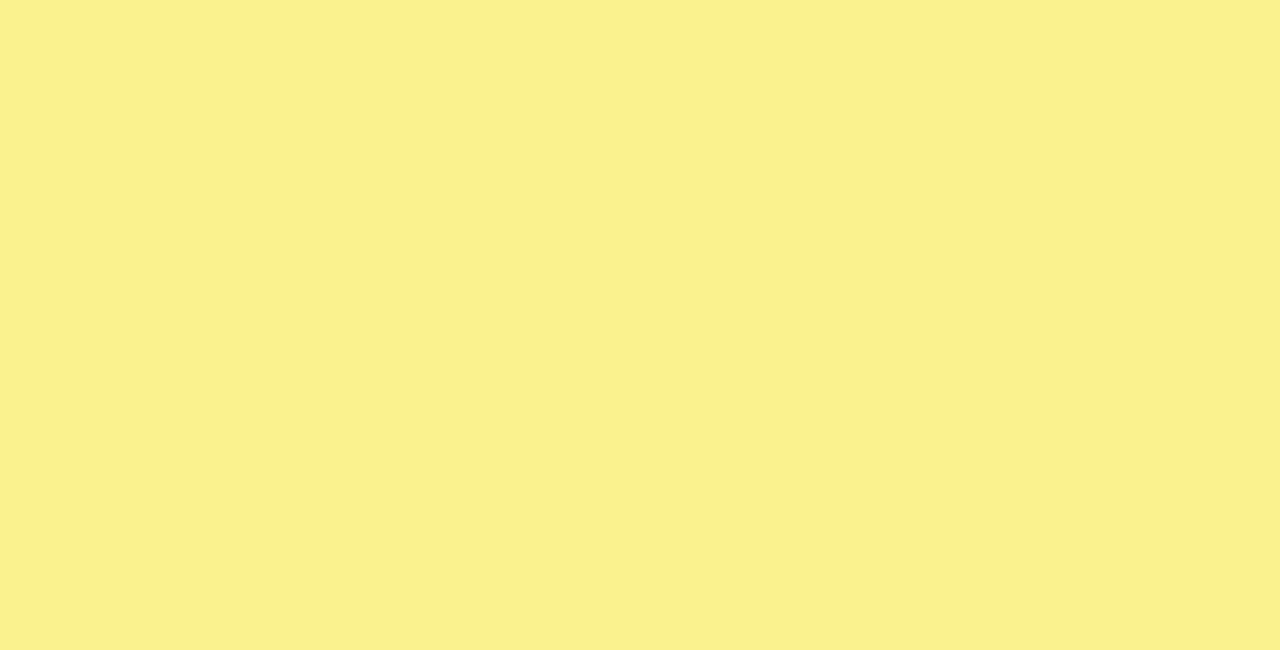
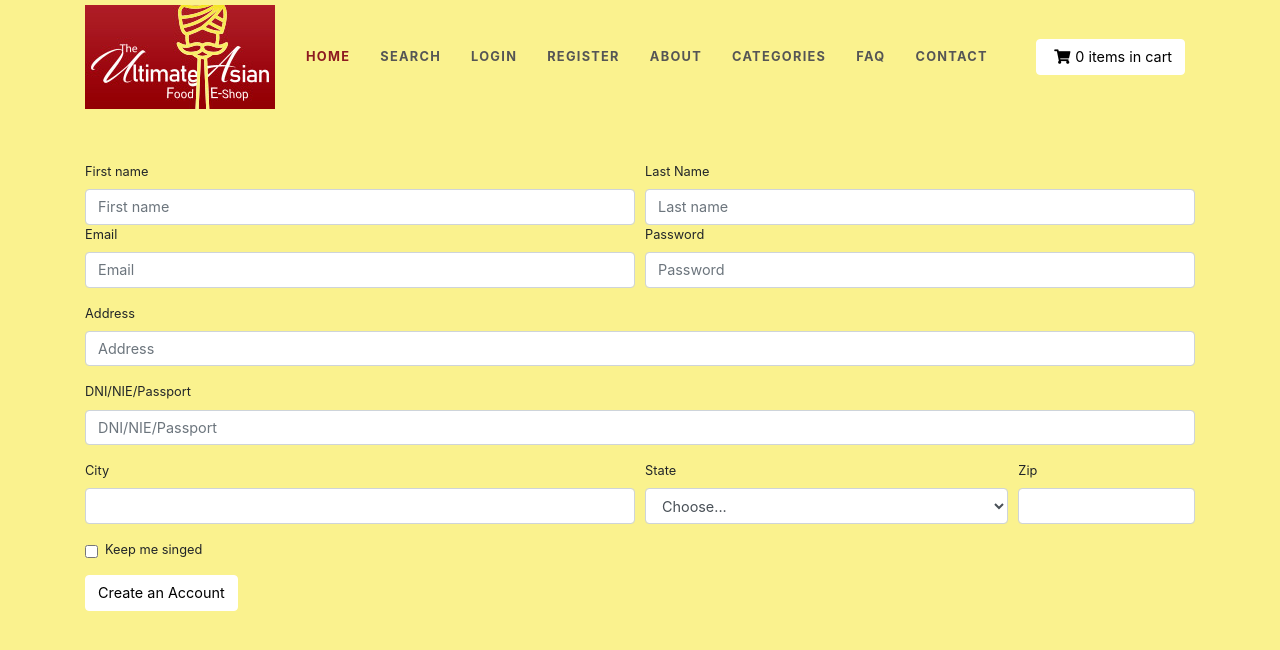
Before and after one commit to Kobyjc08/Frontend_Ultimate_Asian_Food, a React (Create React App) app in the folder frontend/: page /Register in a window 1280 px wide. Shown: the top 650 px of the page. Built offline with nearby package versions, Linux system fonts and the light colour scheme.

Commit message:
Add Login,Register,About, FAQ and contact pages

```diff
--- a/frontend/src/index.css
+++ b/frontend/src/index.css
@@ -99,4 +99,6 @@ code {
   padding: 10rem;
   margin: 10rem;
 }
+
+
 /* Jorge Css - end */
--- /dev/null
+++ b/frontend/src/pages/About.js
@@ -0,0 +1,18 @@
+import React from "react";
+import { Layout } from "../layout/Layout";
+import { Container } from "react-bootstrap";
+import aboutImage from '../images/about_us.jpg'
+
+const About = () => {
+    return <Layout>
+        <Container>
+                  <h2 className="red-letters">About Us</h2>
+            <h4>We are A professional e-shop for Asian food articles in Spain. Established in 2020, this idea was born beacuse the community of people from Pakistan, India and Bangladesh is growing steadily and will be interested in buying ingredients that they cannot easily find in the Spanish shops, in an e-shop. In addition, Spanish people will be interested in buying these products to cook this type of food.</h4>
+            <h4>That is the reason why we want to have all the secrets flavors of India in one place, Welcome to Ultimate Asian Food! </h4>
+            <img src={aboutImage} alt="aboutImage"/>
+            </Container>
+    </Layout>
+}
+
+
+export default About;
--- /dev/null
+++ b/frontend/src/pages/Contact.js
@@ -0,0 +1,44 @@
+import React from "react";
+import { Layout } from "../layout/Layout";
+import { Container } from "react-bootstrap";
+import productsimg from "../images/productsimg.png";
+
+
+
+const Contact = () => {
+    return <Layout>
+        <Container>
+        <h2 className="red-letters">Customer Service - Contact us!</h2>
+        <ul class="list-unstyled">
+  <li class="media">
+    <img src={productsimg} class="mr-3" alt="IndianIcon"/>
+    <div class="media-body">
+      <h5 class="mt-0 mb-1">Localization</h5>
+      <div>Carrer Puig i Fabra 456, Barcelona. Spain.</div>
+      Mon - Fri  8:00 to 16:00
+    </div>
+  </li>
+
+  <li class="media my-4">
+    <img src={productsimg} class="mr-3" alt="IndianIcon"/>
+    <div class="media-body">
+      <h5 class="mt-0 mb-1">Call Us!</h5>
+      +34 933 596 485
+    </div>
+  </li>
+  <li class="media">
+    <img src={productsimg} class="mr-3" alt="IndianIcon"/>
+    <div class="media-body">
+      <h5 class="mt-0 mb-1">Social Hub</h5>
+      <div>Facebook:  @Ultimate.Asian.Food</div>
+      Instagram: @Ultimate.Asian.Food
+    </div>
+  </li>
+</ul>
+
+        </Container>
+    </Layout>
+}
+
+
+export default Contact;
--- /dev/null
+++ b/frontend/src/pages/FAQ.js
@@ -0,0 +1,40 @@
+import React from "react";
+import { Layout } from "../layout/Layout";
+import { Container } from "react-bootstrap";
+import productsimg from "../images/productsimg.png";
+import FaqImage from '../images/faq.jpg'
+
+const FAQ = () => {
+    return <Layout>
+        <Container>
+        <h2 className="red-letters">Frequently Answered Questions</h2>
+        <ul class="list-unstyled">
+  <li class="media">
+    <img src={productsimg} class="mr-3" alt="IndianIcon"/>
+    <div class="media-body">
+      <h5 class="mt-0 mb-1">How can i track my order?</h5>
+      Cras sit amet nibh libero, in gravida nulla. Nulla vel metus scelerisque ante sollicitudin. Cras purus odio, vestibulum in vulputate at, tempus viverra turpis. Fusce condimentum nunc ac nisi vulputate fringilla. Donec lacinia congue felis in faucibus.
+    </div>
+  </li>
+  <li class="media my-4">
+    <img src={productsimg} class="mr-3" alt="IndianIcon"/>
+    <div class="media-body">
+      <h5 class="mt-0 mb-1">Which payments are available?</h5>
+      Cras sit amet nibh libero, in gravida nulla. Nulla vel metus scelerisque ante sollicitudin. Cras purus odio, vestibulum in vulputate at, tempus viverra turpis. Fusce condimentum nunc ac nisi vulputate fringilla. Donec lacinia congue felis in faucibus.
+    </div>
+  </li>
+  <li class="media">
+    <img src={productsimg} class="mr-3" alt="IndianIcon"/>
+    <div class="media-body">
+      <h5 class="mt-0 mb-1">Can i pick my order in the place?</h5>
+      Cras sit amet nibh libero, in gravida nulla. Nulla vel metus scelerisque ante sollicitudin. Cras purus odio, vestibulum in vulputate at, tempus viverra turpis. Fusce condimentum nunc ac nisi vulputate fringilla. Donec lacinia congue felis in faucibus.
+    </div>
+  </li>
+</ul>
+<img src={FaqImage} alt="faqImage"/>
+        </Container>
+    </Layout>
+}
+
+
+export default FAQ;
--- /dev/null
+++ b/frontend/src/pages/Login.js
@@ -0,0 +1,35 @@
+
+
+import React from "react";
+import { Layout } from "../layout/Layout";
+import { Container } from "react-bootstrap";
+
+
+
+const Login = () => {
+    return <Layout>
+        <Container>
+        <form>
+  <div class="form-group">
+    <label for="exampleInputEmail1">Email address</label>
+    <input type="email" class="form-control" id="exampleInputEmail1" aria-describedby="emailHelp"/>
+    <small id="emailHelp" class="form-text text-muted">We'll never share your email with anyone else.</small>
+  </div>
+  <div class="form-group">
+    <label for="exampleInputPassword1">Password</label>
+    <input type="password" class="form-control" id="exampleInputPassword1"/>
+  </div>
+  <div class="form-group form-check">
+    <input type="checkbox" class="form-check-input" id="exampleCheck1"/>
+    <label class="form-check-label" for="exampleCheck1">Keep me signed in</label>
+  </div>
+  <button type="submit" class="btn btn-primary">Sign-In</button>
+</form>
+
+
+        </Container>
+    </Layout>
+}
+
+
+export default Login;
--- /dev/null
+++ b/frontend/src/pages/Register.js
@@ -0,0 +1,79 @@
+import React from "react";
+import { Layout } from "../layout/Layout";
+import { Container } from "react-bootstrap";
+
+
+
+const Register = () => {
+    return <Layout>
+        <Container>
+
+
+<div>
+    <form>
+  <div class="form-row">
+    <div class="col">
+        <label for="inputEmail4">First name</label>
+      <input type="text" class="form-control" placeholder="First name"/>
+    </div>
+    <div class="col">
+    <label for="inputEmail4">Last Name</label>
+      <input type="text" class="form-control" placeholder="Last name"/>
+    </div>
+  </div>
+</form>
+
+
+<form>
+  <div class="form-row">
+    <div class="form-group col-md-6">
+      <label for="inputEmail4">Email</label>
+      <input type="email" class="form-control" id="inputEmail4" placeholder="Email"/>
+    </div>
+    <div class="form-group col-md-6">
+      <label for="inputPassword4">Password</label>
+      <input type="password" class="form-control" id="inputPassword4" placeholder="Password"/>
+    </div>
+  </div>
+  <div class="form-group">
+    <label for="inputAddress">Address</label>
+    <input type="text" class="form-control" id="inputAddress" placeholder="Address"/>
+  </div>
+  <div class="form-group">
+    <label for="inputAddress2">DNI/NIE/Passport</label>
+    <input type="text" class="form-control" id="inputAddress2" placeholder="DNI/NIE/Passport"/>
+  </div>
+  <div class="form-row">
+    <div class="form-group col-md-6">
+      <label for="inputCity">City</label>
+      <input type="text" class="form-control" id="inputCity"/>
+    </div>
+    <div class="form-group col-md-4">
+      <label for="inputState">State</label>
+      <select id="inputState" class="form-control">
+        <option selected>Choose...</option>
+        <option>...</option>
+      </select>
+    </div>
+    <div class="form-group col-md-2">
+      <label for="inputZip">Zip</label>
+      <input type="text" class="form-control" id="inputZip"/>
+    </div>
+  </div>
+  <div class="form-group">
+    <div class="form-check">
+      <input class="form-check-input" type="checkbox" id="gridCheck"/>
+      <label class="form-check-label" for="gridCheck">
+        Keep me singed
+      </label>
+    </div>
+  </div>
+  <button type="submit" class="btn btn-primary">Create an Account</button>
+</form>
+</div>
+        </Container>
+    </Layout>
+}
+
+
+export default Register;
--- a/frontend/src/routes/AppRoutes.js
+++ b/frontend/src/routes/AppRoutes.js
@@ -6,6 +6,11 @@ import {
 } from 'react-router-dom';
 import Home from '../pages/Home';
 import ProductDetailed from '../pages/ProductDetailed';
+import About from '../pages/About';
+import FAQ from '../pages/FAQ';
+import Contact from '../pages/Contact';
+import Register from '../pages/Register';
+import Login from '../pages/Login';
 
 export const AppRouter = () => {
   return (
@@ -13,6 +18,11 @@ export const AppRouter = () => {
         <Switch>
           <Route exact path="/" component={Home}/>
           <Route exact path="/product-detail" component={ProductDetailed}/>
+          <Route exact path="/About" component={About}/>
+          <Route exact path="/FAQ" component={FAQ}/>
+          <Route exact path="/Contact" component={Contact}/>
+          <Route exact path="/Register" component={Register}/>
+          <Route exact path="/Login" component={Login}/>
         </Switch>
     </Router>
   )
--- a/frontend/src/shared/Header.js
+++ b/frontend/src/shared/Header.js
@@ -47,39 +47,39 @@ export const Header = () => {
                 </Link>
               </li>
               <li className="nav-item">
-                <a href="#" className="nav-link">
+                <Link to="#" className="nav-link">
                   Search
-                </a>
+                </Link>
               </li>
               <li className="nav-item">
-                <a href="#" className="nav-link">
+                <Link to="/Login" className="nav-link">
                   Login
-                </a>
+                </Link>
               </li>
               <li className="nav-item">
-                <a href="#" className="nav-link">
+                <Link to="/Register" className="nav-link">
                   Register
-                </a>
+                </Link>
               </li>
               <li className="nav-item">
-                <a href="#" className="nav-link">
+                <Link to="/About" className="nav-link">
                   About
-                </a>
+                </Link>
               </li>
               <li className="nav-item">
-                <a href="#" className="nav-link">
+                <Link to="#" className="nav-link">
                   Categories
-                </a>
+                </Link>
               </li>
               <li className="nav-item">
-                <a href="#" className="nav-link">
+                <Link to="/FAQ" className="nav-link">
                   FAQ
-                </a>
+                </Link>
               </li>
               <li className="nav-item">
-                <a href="#" className="nav-link">
+                <Link to="/Contact" className="nav-link">
                   Contact
-                </a>
+                </Link>
               </li>
             </ul>
             <div className="navbar-buttons d-flex justify-content-end">
```
